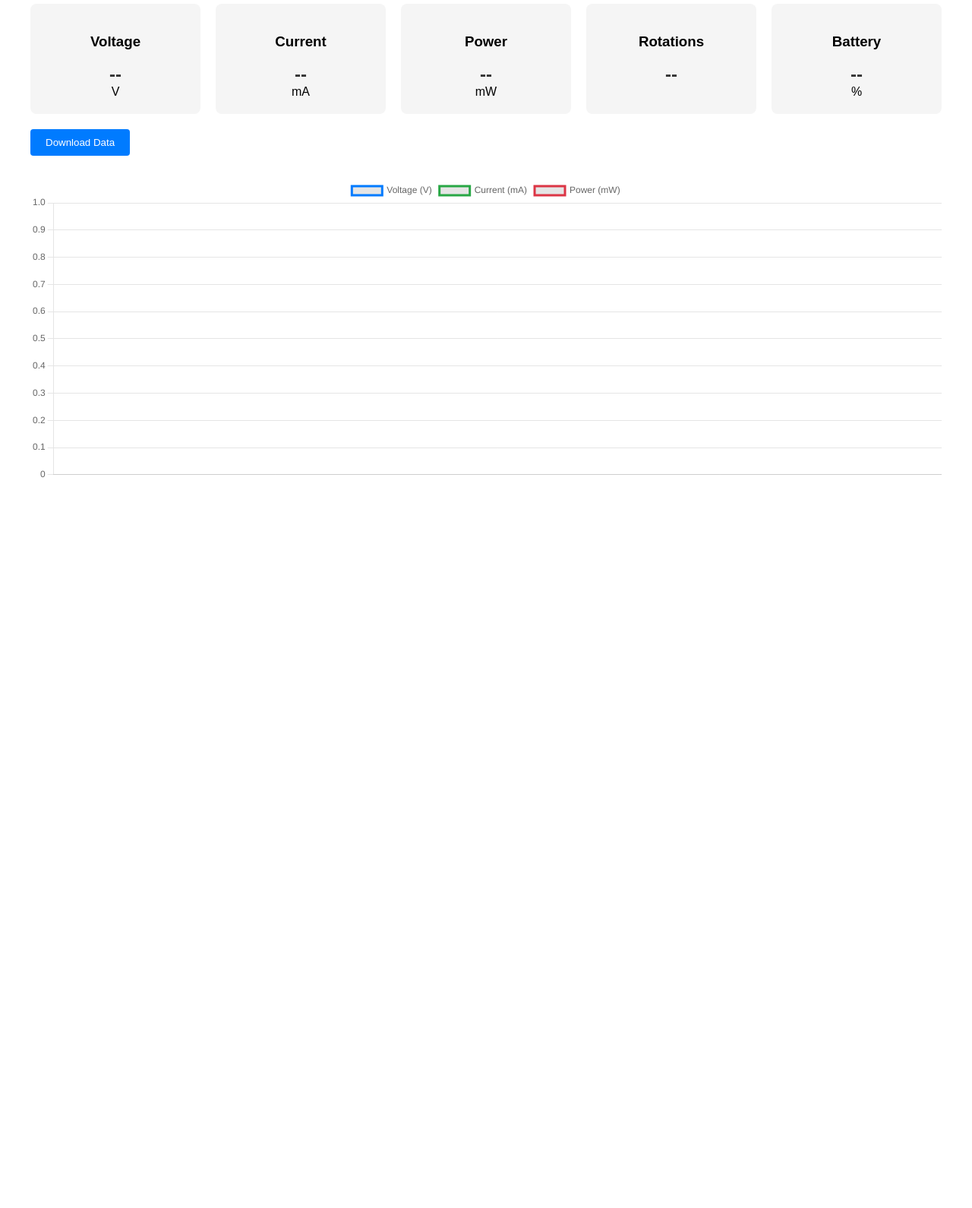
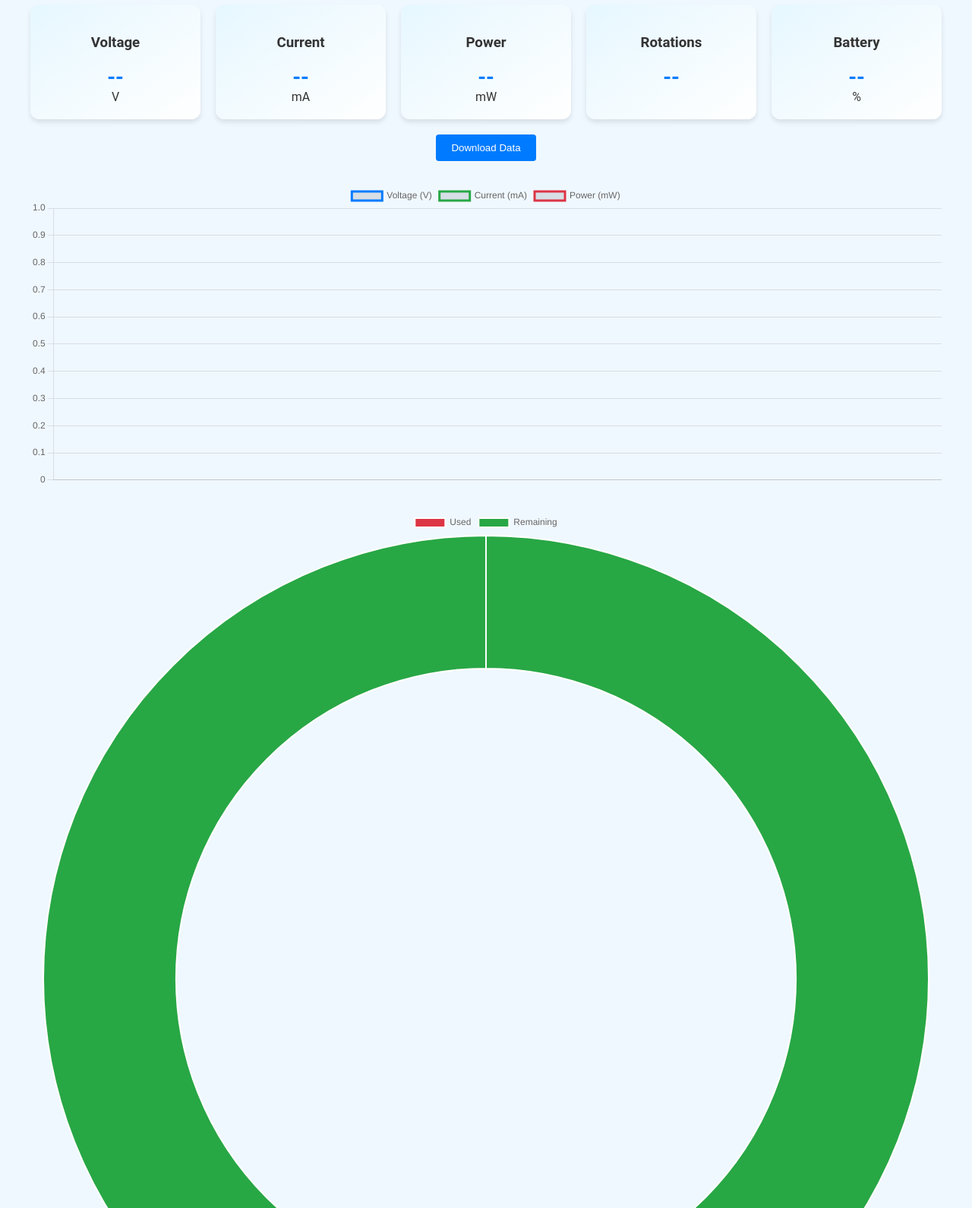
Before and after one commit to Richard09-1/Proyecto_Monitoreo, a website: page public/index.html in a window 1280 px wide. Shown: the part 95-1685 px from the top of the page at 76% size. Before the commit the page ends 800 px from the top, so only its background shows below. Drawn offline with nearby package versions, Linux system fonts and the light colour scheme; no server answers.

Commit message:
index.html

```diff
--- a/public/index.html
+++ b/public/index.html
@@ -7,10 +7,16 @@
     <script src="https://cdnjs.cloudflare.com/ajax/libs/Chart.js/3.7.0/chart.min.js"></script>
     <style>
         body {
-            font-family: Arial, sans-serif;
+            font-family: 'Roboto', Arial, sans-serif;
+            background-color: #f0f8ff;
+            color: #333;
             max-width: 1200px;
             margin: 0 auto;
             padding: 20px;
+        }
+        h1 {
+            text-align: center;
+            color: #007bff;
         }
         .data-container {
             display: grid;
@@ -19,19 +25,20 @@
             margin-bottom: 20px;
         }
         .data-card {
-            background: #f5f5f5;
+            background: linear-gradient(145deg, #e6f7ff, #ffffff);
+            box-shadow: 0 4px 6px rgba(0, 0, 0, 0.1);
             padding: 20px;
-            border-radius: 8px;
+            border-radius: 12px;
             text-align: center;
+            transition: transform 0.2s;
+        }
+        .data-card:hover {
+            transform: scale(1.05);
         }
         .value {
-            font-size: 24px;
+            font-size: 28px;
             font-weight: bold;
-            color: #333;
-        }
-        .chart-container {
-            margin-top: 30px;
-            height: 400px;
+            color: #007bff;
         }
         button {
             padding: 10px 20px;
@@ -40,9 +47,24 @@
             border: none;
             border-radius: 4px;
             cursor: pointer;
+            display: block;
+            margin: 20px auto;
         }
         button:hover {
             background: #0056b3;
+        }
+        .chart-container {
+            margin-top: 30px;
+            height: 400px;
+        }
+        #batteryChartContainer {
+            display: flex;
+            justify-content: center;
+            margin-top: 30px;
+        }
+        #batteryChart {
+            width: 250px;
+            height: 250px;
         }
     </style>
 </head>
@@ -82,12 +104,16 @@
         <canvas id="dataChart"></canvas>
     </div>
 
+    <div id="batteryChartContainer">
+        <canvas id="batteryChart"></canvas>
+    </div>
+
     <script>
-        let chart;
+        let lineChart, batteryChart;
 
-        function initChart() {
-            const ctx = document.getElementById('dataChart').getContext('2d');
-            chart = new Chart(ctx, {
+        function initCharts() {
+            const lineCtx = document.getElementById('dataChart').getContext('2d');
+            lineChart = new Chart(lineCtx, {
                 type: 'line',
                 data: {
                     labels: [],
@@ -95,23 +121,42 @@
                         {
                             label: 'Voltage (V)',
                             borderColor: '#007bff',
-                            data: []
+                            data: [],
+                            fill: false,
                         },
                         {
                             label: 'Current (mA)',
                             borderColor: '#28a745',
-                            data: []
+                            data: [],
+                            fill: false,
                         },
                         {
                             label: 'Power (mW)',
                             borderColor: '#dc3545',
-                            data: []
+                            data: [],
+                            fill: false,
                         }
                     ]
                 },
                 options: {
                     responsive: true,
                     maintainAspectRatio: false
+                }
+            });
+
+            const batteryCtx = document.getElementById('batteryChart').getContext('2d');
+            batteryChart = new Chart(batteryCtx, {
+                type: 'doughnut',
+                data: {
+                    labels: ['Used', 'Remaining'],
+                    datasets: [{
+                        data: [0, 100],
+                        backgroundColor: ['#dc3545', '#28a745']
+                    }]
+                },
+                options: {
+                    responsive: true,
+                    cutout: '70%'
                 }
             });
         }
@@ -129,25 +174,40 @@
                         document.getElementById('rotations').textContent = latest['# vueltas'];
                         document.getElementById('battery').textContent = latest['Bateria'].toFixed(1);
 
-                        // Update chart
-                        chart.data.labels = data.map(d => new Date(d.timestamp).toLocaleTimeString());
-                        chart.data.datasets[0].data = data.map(d => d.voltaje);
-                        chart.data.datasets[1].data = data.map(d => d.corriente);
-                        chart.data.datasets[2].data = data.map(d => d.potencia);
-                        chart.update();
+                        lineChart.data.labels = data.map(d => new Date(d.timestamp).toLocaleTimeString());
+                        lineChart.data.datasets[0].data = data.map(d => d.voltaje);
+                        lineChart.data.datasets[1].data = data.map(d => d.corriente);
+                        lineChart.data.datasets[2].data = data.map(d => d.potencia);
+                        lineChart.update();
+
+                        batteryChart.data.datasets[0].data = [
+                            100 - latest['Bateria'],
+                            latest['Bateria']
+                        ];
+                        batteryChart.update();
                     }
                 })
                 .catch(error => console.error('Error fetching data:', error));
         }
 
         function downloadData() {
-            window.location.href = '/download';
+            fetch('/download')
+                .then(response => response.blob())
+                .then(blob => {
+                    const url = window.URL.createObjectURL(blob);
+                    const a = document.createElement('a');
+                    a.style.display = 'none';
+                    a.href = url;
+                    a.download = 'sensor_data.txt';
+                    document.body.appendChild(a);
+                    a.click();
+                    window.URL.revokeObjectURL(url);
+                })
+                .catch(error => console.error('Error downloading data:', error));
         }
 
-        // Initialize
-        initChart();
+        initCharts();
         updateData();
-        // Update every 10 seconds
         setInterval(updateData, 10000);
     </script>
 </body>
```
